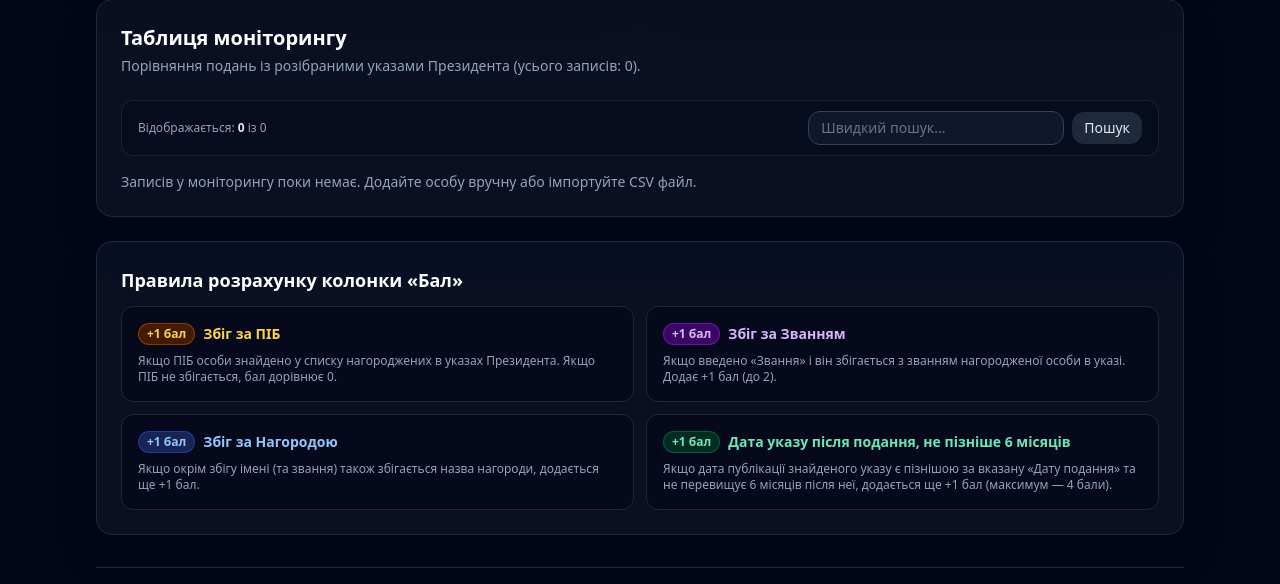
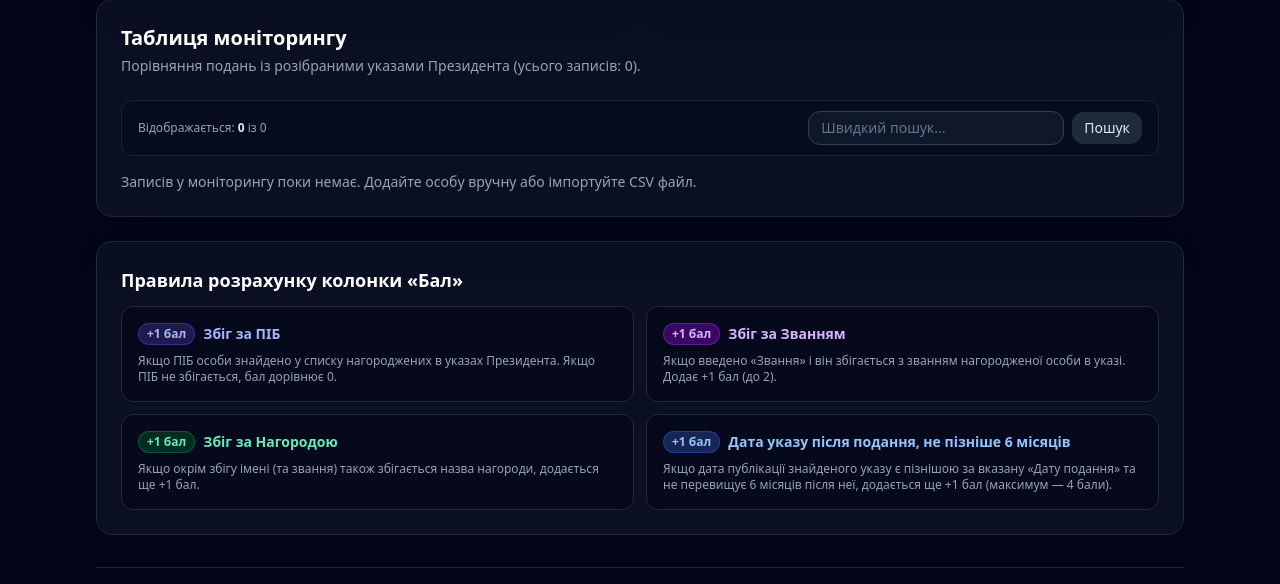
Before and after one commit to veschiy/order_parser, a Laravel app: page /monitoring in a window 1280 px wide. Shown: the part 576-1160 px from the top of the page. Run offline with Laravel 12, Linux system fonts and the light colour scheme; data that the repository does not hold is empty; some libraries are stand-ins or nearby versions.

Commit message:
fix(ui): align scoring-legend colors with matched-criteria badges
Update the «Правила розрахунку колонки «Бал»» chips so each rule's color
matches its badge in a table row: ПІБ amber→indigo, Нагорода blue→emerald,
Дата emerald→blue (Звання already purple).

```diff
--- a/resources/views/monitoring/index.blade.php
+++ b/resources/views/monitoring/index.blade.php
@@ -348,8 +348,8 @@
             <h3 class="text-lg font-semibold text-white">Правила розрахунку колонки «Бал»</h3>
             <div class="mt-3 grid gap-3 sm:grid-cols-2 text-sm text-slate-300">
                 <div class="rounded-xl border border-slate-800 bg-slate-950/60 p-4">
-                    <div class="flex items-center gap-2 font-semibold text-amber-300">
-                        <span class="rounded-full bg-amber-950 px-2 py-0.5 text-xs border border-amber-700/60">+1 бал</span>
+                    <div class="flex items-center gap-2 font-semibold text-indigo-300">
+                        <span class="rounded-full bg-indigo-950 px-2 py-0.5 text-xs border border-indigo-700/60">+1 бал</span>
                         <span>Збіг за ПІБ</span>
                     </div>
                     <p class="mt-2 text-xs text-slate-400">
@@ -366,8 +366,8 @@
                     </p>
                 </div>
                 <div class="rounded-xl border border-slate-800 bg-slate-950/60 p-4">
-                    <div class="flex items-center gap-2 font-semibold text-blue-300">
-                        <span class="rounded-full bg-blue-950 px-2 py-0.5 text-xs border border-blue-700/60">+1 бал</span>
+                    <div class="flex items-center gap-2 font-semibold text-emerald-300">
+                        <span class="rounded-full bg-emerald-950 px-2 py-0.5 text-xs border border-emerald-700/60">+1 бал</span>
                         <span>Збіг за Нагородою</span>
                     </div>
                     <p class="mt-2 text-xs text-slate-400">
@@ -375,8 +375,8 @@
                     </p>
                 </div>
                 <div class="rounded-xl border border-slate-800 bg-slate-950/60 p-4">
-                    <div class="flex items-center gap-2 font-semibold text-emerald-300">
-                        <span class="rounded-full bg-emerald-950 px-2 py-0.5 text-xs border border-emerald-700/60">+1 бал</span>
+                    <div class="flex items-center gap-2 font-semibold text-blue-300">
+                        <span class="rounded-full bg-blue-950 px-2 py-0.5 text-xs border border-blue-700/60">+1 бал</span>
                         <span>Дата указу після подання, не пізніше 6 місяців</span>
                     </div>
                     <p class="mt-2 text-xs text-slate-400">
```
